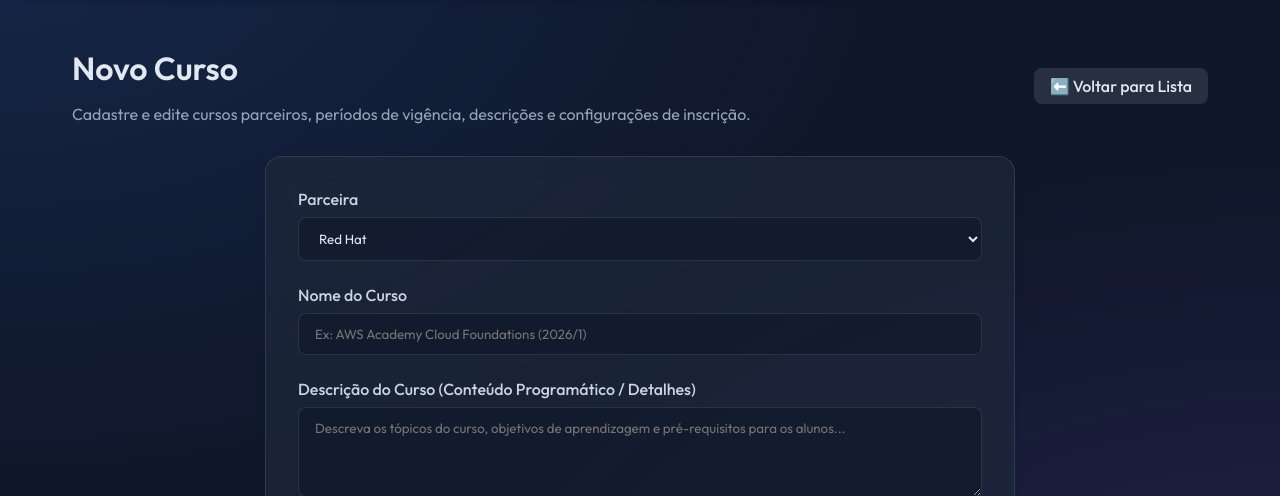
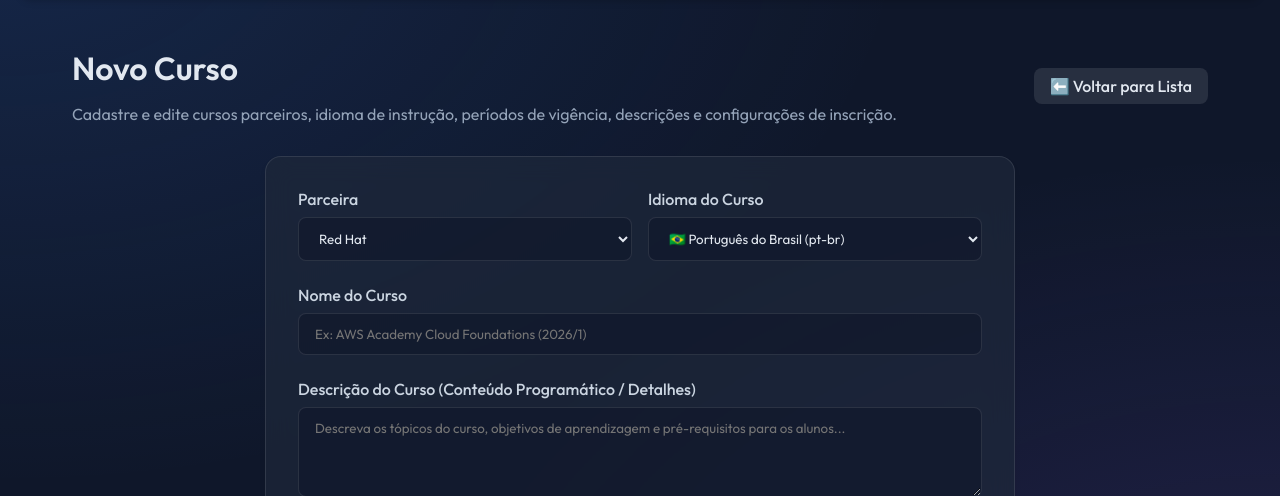
Before and after one commit to hpoyatos/pyAnimaGamification, a Flask app: page /ui/cursos/novo in a window 1280 px wide. Shown: the part 80-576 px from the top of the page. Run offline with Flask 3, Linux system fonts and the light colour scheme; some libraries are stand-ins or nearby versions.

Commit message:
feat: support course language (Português do Brasil pt-br / Inglês en-us) in database, UI forms/list, and Discord bot

```diff
--- a/forms/curso_form.py
+++ b/forms/curso_form.py
@@ -13,6 +13,11 @@ class CursoForm(FlaskForm):
         ('Microsoft', 'Microsoft'),
         ('Oracle', 'Oracle')
     ], validators=[DataRequired()])
+
+    curso_idioma = SelectField('Idioma do Curso', choices=[
+        ('pt-br', '🇧🇷 Português do Brasil (pt-br)'),
+        ('en-us', '🇺🇸 Inglês (en-us)')
+    ], default='pt-br', validators=[Optional()])
 
     curso_descricao = TextAreaField('Descrição do Curso (Conteúdo Programático / Detalhes)', validators=[Optional()])
 
--- a/templates/curso/form.html
+++ b/templates/curso/form.html
@@ -7,7 +7,7 @@
     <div>
         <h1>{{ title }}</h1>
         <p style="color: #94a3b8; margin-top: 0.25rem;">
-            Cadastre e edite cursos parceiros, períodos de vigência, descrições e configurações de inscrição.
+            Cadastre e edite cursos parceiros, idioma de instrução, períodos de vigência, descrições e configurações de inscrição.
         </p>
     </div>
     <a href="{{ url_for('curso_ui.list_cursos') }}" class="btn">⬅️ Voltar para Lista</a>
@@ -17,12 +17,22 @@
     <form method="POST">
         {{ form.hidden_tag() }}
 
+        <div style="display: grid; grid-template-columns: 1fr 1fr; gap: 1rem;">
             <div class="form-group">
                 {{ form.curso_parceira.label }}
                 {{ form.curso_parceira(class="form-control") }}
                 {% for error in form.curso_parceira.errors %}
                     <span class="error-msg">{{ error }}</span>
                 {% endfor %}
+            </div>
+
+            <div class="form-group">
+                {{ form.curso_idioma.label }}
+                {{ form.curso_idioma(class="form-control") }}
+                {% for error in form.curso_idioma.errors %}
+                    <span class="error-msg">{{ error }}</span>
+                {% endfor %}
+            </div>
         </div>
 
         <div class="form-group">
```
Also changed, not shown: discord_bot/cogs/cursos_cog.py (+9 -4 lines), models/curso.py (+9 -0 lines), templates/curso/list.html (+13 -1 lines). Lines whose indentation alone changed are shown as unchanged.
